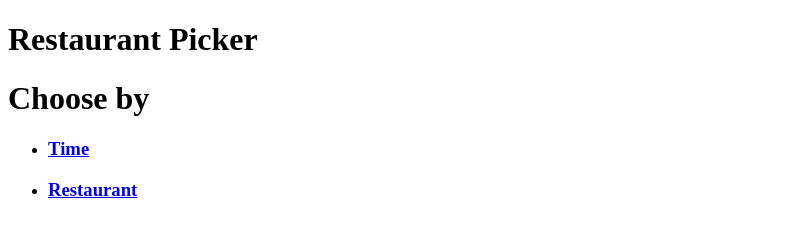
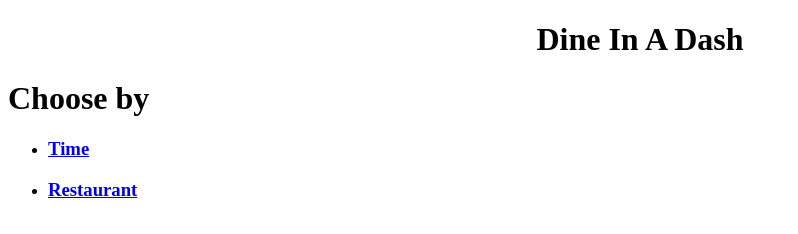
Before and after one commit to CS196-DIneNDash/WebAndBackend, a plain HTML site: page index.html in a window 1280 px wide. Shown: the whole page, without its empty margins (0-798 px from the left). Drawn offline with Linux system fonts and the light colour scheme.

Commit message:
Update index.html

```diff
--- a/index.html
+++ b/index.html
@@ -15,13 +15,12 @@
 		  fjs.parentNode.insertBefore(js, fjs);
 		}(document, 'script', 'facebook-jssdk'));
 	</script>
-    <div class="fb-login-button" data-max-rows="1" data-size="large" data-show-faces="false" data-auto-logout-link="true" align = "right"></div>
-	<div data-role="page" id="home" data-theme="c">
+    <div class="fb-login-button" align = "right" data-max-rows="1" data-size="large" data-show-faces="false" data-auto-logout-link="true"></div>
 
 	<div data-role="content">
 
-	<div id="branding">
-		<h1>Restaurant Picker </h1>
+	<div align = "center" id="branding">
+		<h1>Dine In A Dash </h1>
 	</div>
 	<div class="choice_list">
 	<h1> Choose by </h1>
@@ -32,7 +31,6 @@
 	</ul>
 
 	</div>
-	</div>
 
 </div><!-- /page -->
 </body>
```
